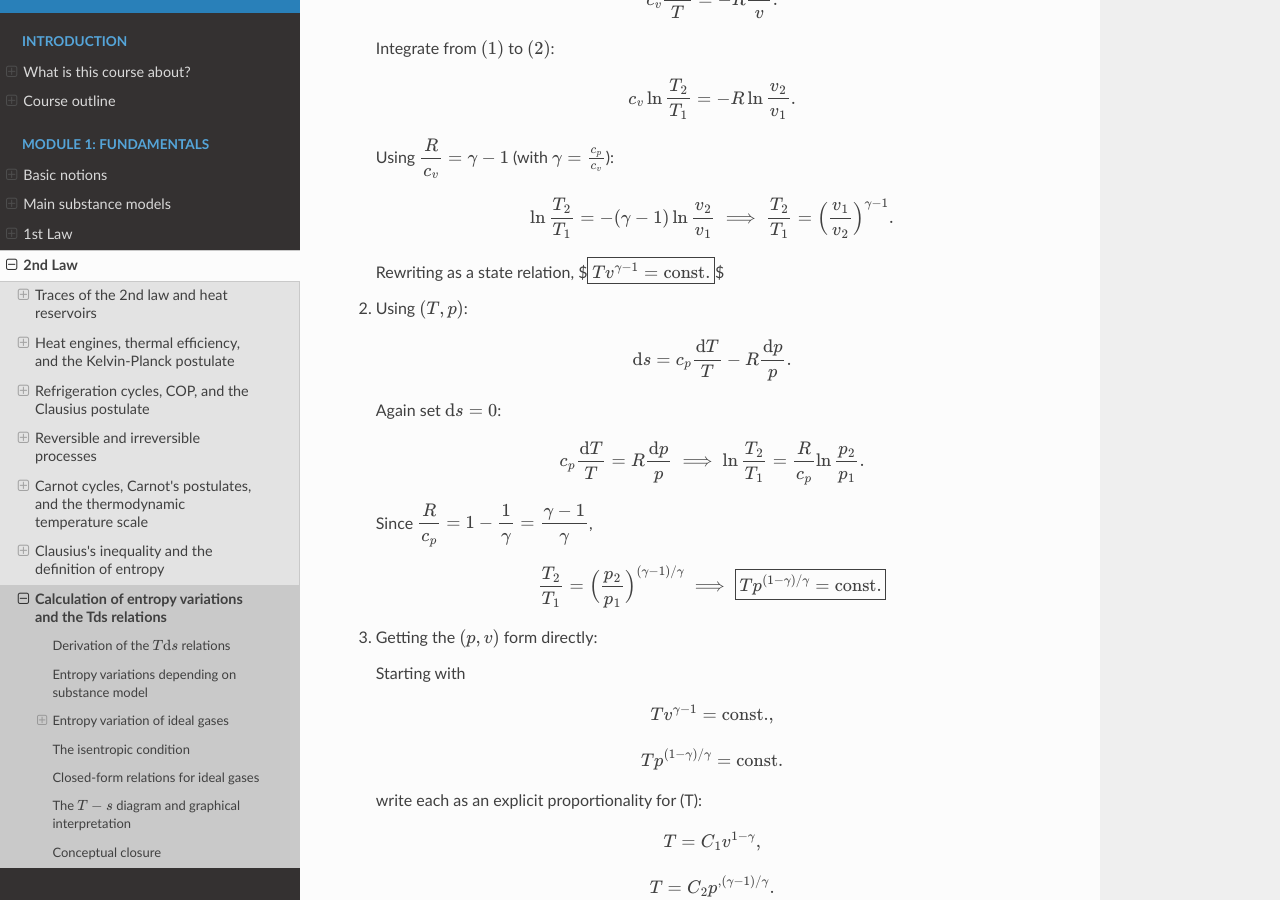
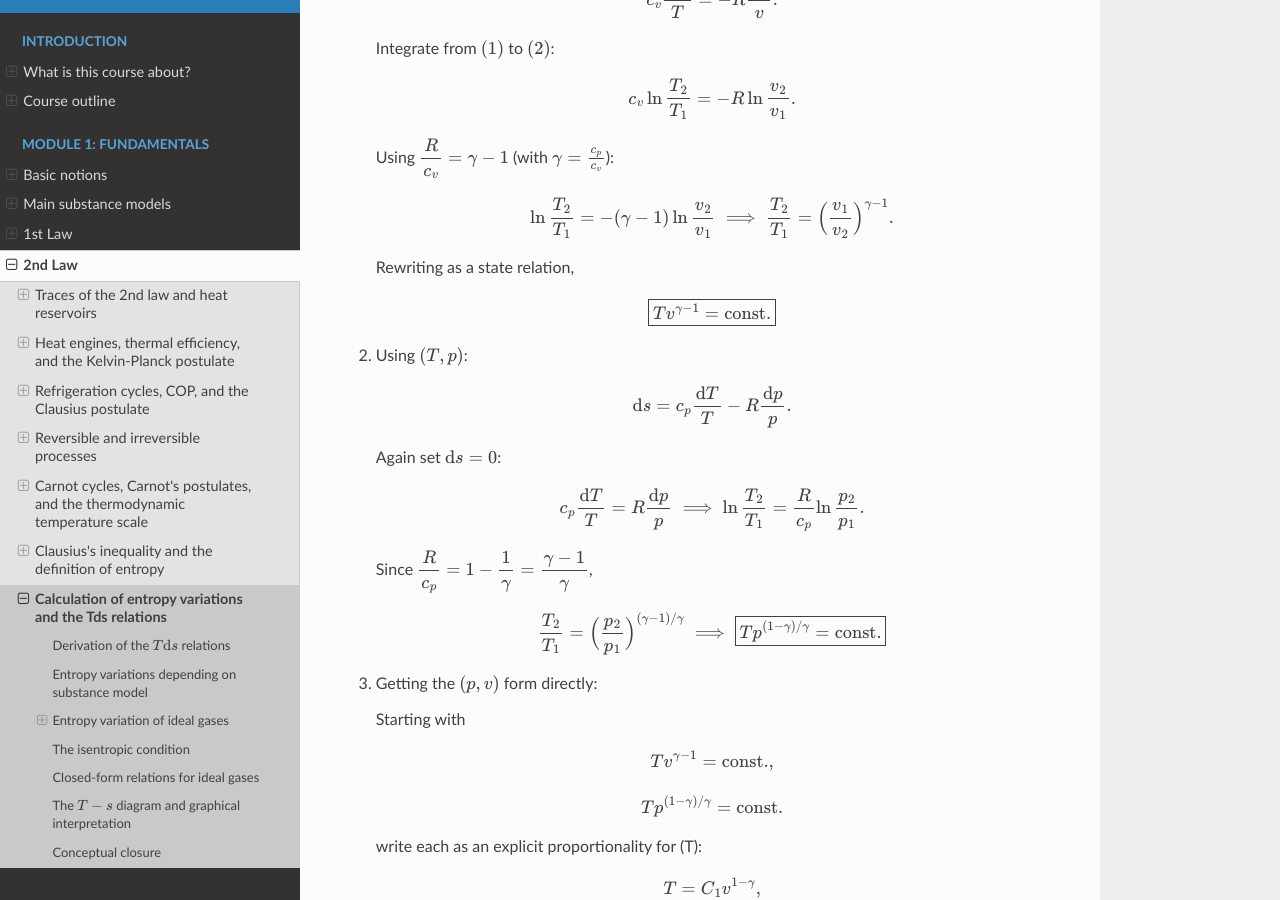
Before and after one commit to azarketa/Thermodynamics-theoretical-pills, a Sphinx documentation site: the page built from source/20_Calculation_entropy_variations_Tds_relations.md, in a window 1280 px wide and 900 px high, scrolled down 5084 px. Built offline with Sphinx 7.4.7 and the Read the Docs theme 3.1.0, drawn with Linux system fonts in a browser that asks for light colours; some of the changed lines change nothing that is shown.

Commit message:
Files updated

```diff
--- a/source/20_Calculation_entropy_variations_Tds_relations.md
+++ b/source/20_Calculation_entropy_variations_Tds_relations.md
@@ -240,11 +240,12 @@
     $$
 
     Rewriting as a state relation,
+
     $$
     \boxed{Tv^{\gamma-1}=\text{const.}}
     $$
 
-2. Using $(T,p)$:
+3. Using $(T,p)$:
 
    $$
    \mathrm{d}s = c_p\frac{\mathrm{d}T}{T} - R\frac{\mathrm{d}p}{p}.
@@ -262,7 +263,7 @@
     \frac{T_2}{T_1}=\Big(\frac{p_2}{p_1}\Big)^{(\gamma-1)/\gamma} \implies \boxed{Tp^{(1-\gamma)/\gamma}=\text{const.}}
     $$
 
-3. Getting the $(p,v)$ form directly:
+4. Getting the $(p,v)$ form directly:
 
     Starting with
 
@@ -366,11 +367,10 @@
         $$
 
     * Useful **special cases** (perfect gas):
-
-    * **Isochoric** ($v=$ const.): $s-s_0=c_v\ln(T/T_0) \implies T=T_0e^{(s-s_0)/c_v}$.
-    * **Isobaric** ($p=$ const.): $s-s_0=c_p\ln(T/T_0) \implies T=T_0e^{(s-s_0)/c_p}$.
-    * **Isothermal** ($T=$ const.): horizontal line.
-    * **Isentropic** ($s=$ const.): vertical line.
+        * **Isochoric** ($v=$ const.): $s-s_0=c_v\ln(T/T_0) \implies T=T_0e^{(s-s_0)/c_v}$.
+        * **Isobaric** ($p=$ const.): $s-s_0=c_p\ln(T/T_0) \implies T=T_0e^{(s-s_0)/c_p}$.
+        * **Isothermal** ($T=$ const.): horizontal line.
+        * **Isentropic** ($s=$ const.): vertical line.
 
 * **Using the $T-s$ diagram in practice**
 
```
